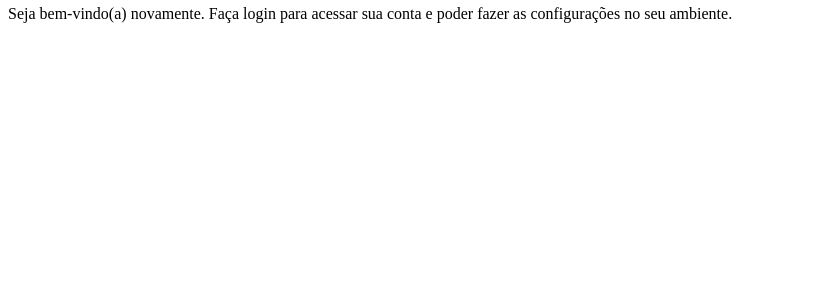
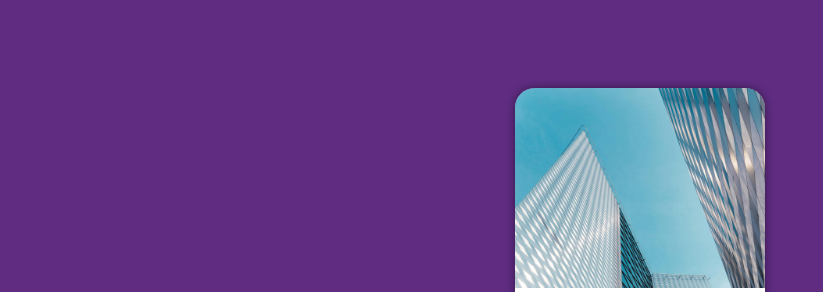
Before and after one commit to Julia61/projeto-login, a plain HTML site: page index.html in a window 1280 px wide. Shown: the part 62-354 px from the top of the page, without its empty margins (0-823 px from the left). Drawn offline with Linux system fonts and the light colour scheme.

Commit message:
atualizei projeto

```diff
--- a/estilos/style.css
+++ b/estilos/style.css
@@ -5,3 +5,48 @@
     Verde: #49a09d
     Lilás: #5f2c82
 */
+
+* {
+    font-family: system-ui, -apple-system, BlinkMacSystemFont, 'Segoe UI', Roboto, Oxygen, Ubuntu, Cantarell, 'Open Sans', 'Helvetica Neue', sans-serif;
+    padding: 0px;
+    margin: 0px;
+    box-sizing: border-box;
+}
+
+body,html {
+    background-color:  #5f2c82;
+    height: 100vh;
+    width: 100vw;
+}
+
+main {
+    position: relative;
+    height: 100vh;
+    width: 100vw;
+}
+
+section#login{
+    position: absolute;
+    top: 50%;
+    left: 50%;
+    transform: translate(-50%,-50%);
+    background-color: white;
+    overflow: hidden;
+    width: 250px;
+    height: 500px;
+    border-radius: 20px;
+    box-shadow: 0px 0px 10px rgba(0, 0, 0, 0.452);
+}
+
+section#login > div#imagem {
+    display: block;
+    background:  #5f2c82 url(../imagens/imagem-build.jpg) no-repeat;
+    height: 200px;
+    background-position: left top;
+    background-size: cover;
+}
+
+section#login > div#formulario{
+    display: block;
+    padding: 10px;
+}
```
Also changed, not shown: index.html (+1 -0 lines).
